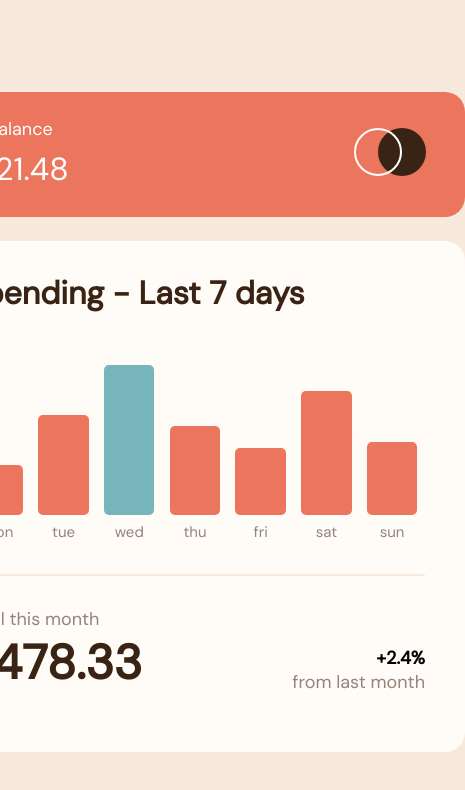
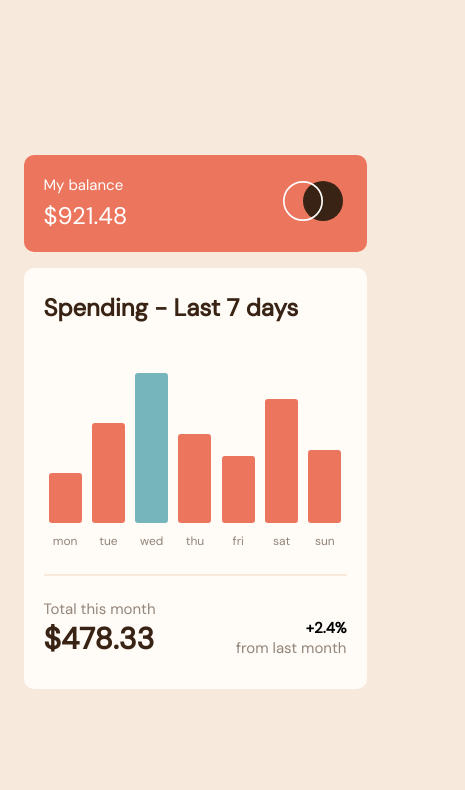
Before and after one commit to bradleyhop/frontend-mentor-expenses-chart-component, a Vue app: page / in a window 390 px wide. Shown: the top 790 px of the page, 465 px wide, since content can reach past the window. Built offline with nearby package versions, Linux system fonts and the light colour scheme.

Commit message:
mobile responsiveness finished; npm update; prettier-ed; first draft complete

```diff
--- a/src/assets/style/main.scss
+++ b/src/assets/style/main.scss
@@ -1,29 +1,62 @@
+/*
+ * RESPONSIVE MEDIA QUERIES MIXIN
+ */
+@mixin desktop-breakpoint {
+  @media only screen and (min-width: 768px) {
+    @content;
+  }
+}
+
 /*
  * TYPOGRAPHY
  */
 html {
-  font-family: "DM Sans", sans-serif;
+  font-family: 'DM Sans', sans-serif;
 }
 
 .headingXL {
-  font-size: 48px;
+  font-size: 30px;
+  line-height: 39.06px;
+
+  @include desktop-breakpoint {
+    font-size: 48px;
+    line-height: 62.5px;
+  }
 }
 
 .headingL {
-  font-size: 32px;
+  font-size: 24px;
+  line-height: 31.25px;
+
+  @include desktop-breakpoint {
+    font-size: 32px;
+    line-height: 41.66px;
+  }
+}
+
+.bodyRegular {
+  font-size: 15px;
+  line-height: 19.53px;
+
+  @include desktop-breakpoint {
+    font-size: 18px;
+    line-height: 23.44px;
+  }
 }
 
 .bodyBold {
-  font-size: 18px;
+  @extend .bodyRegular;
   font-weight: bold;
 }
 
-.bodyRegular {
-  font-size: 18px;
-}
+.miniCaption {
+  font-size: 12px;
+  line-height: 15.62px;
 
-.miniCaption {
-  font-size: 15px;
+  @include desktop-breakpoint {
+    font-size: 15px;
+    line-height: 19.53px;
+  }
 }
 
 /*
--- a/src/components/BarChart.vue
+++ b/src/components/BarChart.vue
@@ -20,6 +20,10 @@ export default {
 
 <template>
   <div id="barChartContainer" class="bar-chart-container">
+    <!--
+       - NB: height for charts is set here through style binding; same for all
+       - viewports: max-height 150px
+       -->
     <div
       v-for="expense in expJSON"
       :key="expense.id"
@@ -40,6 +44,7 @@ export default {
 </template>
 
 <style lang="scss" scoped>
+$bar-width-mobile: 33px;
 $bar-width-desktop: 50.36px;
 $transition-type: 0.2s ease;
 
@@ -57,20 +62,27 @@ $transition-type: 0.2s ease;
 
 .day-title {
   color: $medBrown;
-  line-height: 19.53px;
-  padding-top: 8px;
-  width: $bar-width-desktop;
+  padding-top: 11px;
+  width: $bar-width-mobile;
   text-align: center;
+
+  @include desktop-breakpoint {
+    width: $bar-width-desktop;
+    padding-top: 8px;
+  }
 }
 
 .bar-chart-container__bar {
-  // tooltip
-  position: relative;
-  //
+  position: relative; // needed for tooltip positioning
   background-color: $red;
-  border-radius: 5px;
-  width: $bar-width-desktop;
+  border-radius: 3px;
+  width: $bar-width-mobile;
   transition: background-color $transition-type;
+
+  @include desktop-breakpoint {
+    width: $bar-width-desktop;
+    border-radius: 5px;
+  }
 
   &:hover {
     cursor: pointer;
@@ -86,7 +98,7 @@ $transition-type: 0.2s ease;
     }
   }
 
-  // tooltip construction
+  // tooltip construction; no sytling for mobile
   &::before {
     content: attr(exp-amount);
     color: $cardWhite;
@@ -96,7 +108,7 @@ $transition-type: 0.2s ease;
     padding: 8px;
     // positioning
     position: absolute;
-    top: -2.6rem;
+    top: -42px;
     left: 50%;
     transform: translateX(-50%);
     transition: opacity $transition-type;
--- a/src/components/ExpenseReport.vue
+++ b/src/components/ExpenseReport.vue
@@ -59,61 +59,110 @@ export default {
 </template>
 
 <style lang="scss" scoped>
+// spin animation for logo
+@keyframes spin {
+  from{
+    transform: rotate(0deg);
+  }
+  to {
+    transform: rotate(360deg);
+  }
+}
+
 .expense-chart {
+  min-width: 343px;
+
+  @include desktop-breakpoint {
     min-width: 540px;
+  }
 }
 
 .balance-container {
   background-color: $red;
-  border-radius: 20px;
+  border-radius: 10px;
   display: flex;
   align-items: center;
+  margin-bottom: 16px;
+  min-height: 97px;
   justify-content: space-between;
+
+  @include desktop-breakpoint {
+    border-radius: 20px;
     margin-bottom: 24px;
     min-height: 125px;
   }
+}
 
 .balance-content-container {
+  padding-left: 20px;
+
+  @include desktop-breakpoint {
     padding-left: 32px;
+  }
 }
 
 .balance-title {
   color: $white;
-  line-height: 23.44px;
+  margin-bottom: 4px;
+
+  @include desktop-breakpoint {
     margin-bottom: 8px;
+  }
 }
 
 .balance-number {
   color: $white;
-  line-height: 41.66px;
 }
 
 .logo-img-container {
+  padding-right: 24px;
+
+  @include desktop-breakpoint {
     padding-right: 39px;
+  }
 }
 
 .logo-img {
+  height: 40px;
+  width: 60px;
+
+  @include desktop-breakpoint {
     height: 48px;
     width: 72px;
   }
 
+  &:hover {
+    // an easter egg
+    animation: spin 850ms ease-in-out 1;
+  }
+}
+
 .spending-container {
   background-color: $cardWhite;
+  border-radius: 10px;
+  min-height: 421px;
+  padding: 24px 20px;
+
+  @include desktop-breakpoint {
     border-radius: 20px;
     min-height: 511px;
     padding: 32px 40px 40px 40px;
+  }
 }
 
 .spending-title {
   color: $darkBrown;
   font-weight: 700;
-  line-height: 41.66px;
 }
 
 hr.divider {
   border-top: 2px solid $creamBG;
   border-radius: 1px;
+  margin: 24px 0;
+
+  @include desktop-breakpoint {
     margin: 32px 0;
+  }
 }
 
 .monthly-container {
@@ -123,13 +172,11 @@ hr.divider {
 
 .monthly-title {
   color: $medBrown;
-  line-height: 23.44px;
 }
 
 .monthly-total-number {
   color: $darkBrown;
   font-weight: 700;
-  line-height: 62.5px;
 }
 
 .percent-month-container {
@@ -139,12 +186,7 @@ hr.divider {
   justify-content: flex-end;
 }
 
-.percent-month-number {
-  line-height: 23.44px;
-}
-
 .percent-month-title {
   color: $medBrown;
-  line-height: 23.44px;
 }
 </style>
```
Also changed, not shown: src/assets/style/newCSS.css (+9 -5 lines), 1 other file (tests, documents, lock files or other folders). Lines whose indentation alone changed are shown as unchanged.
